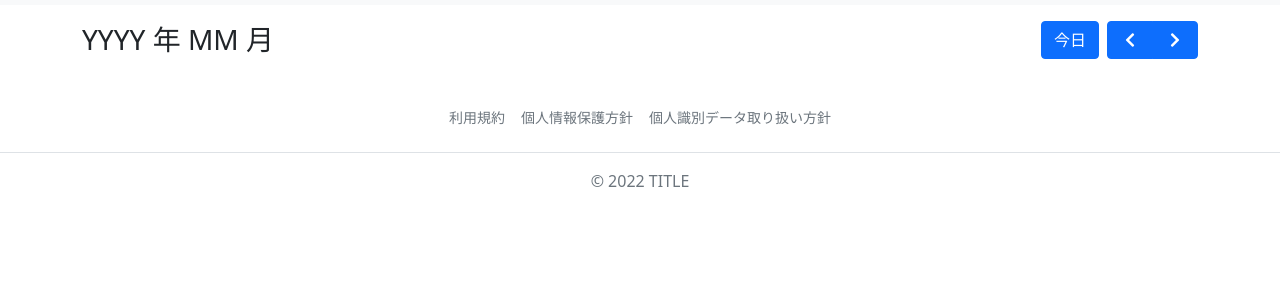
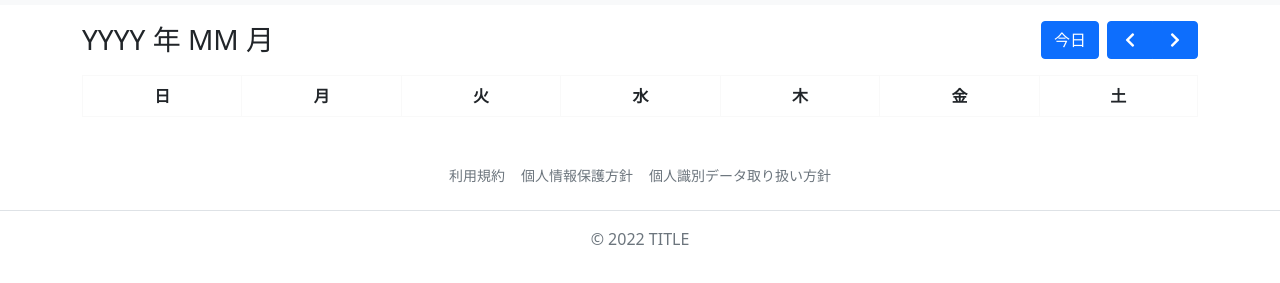
Before and after one commit to yuu-eguci/bootstrap-5.1-study, a plain HTML site: page index.html in a window 1280 px wide. Shown: the part 51-334 px from the top of the page. Drawn offline with nearby package versions, Linux system fonts and the light colour scheme.

Commit message:
🤡 Calendar header

```diff
--- a/index.html
+++ b/index.html
@@ -115,6 +115,36 @@
           </div>
         </div>
       </div>
+
+      <div class="mt-3">
+        <table class="table table-bordered" style="border-color: #f9f9f9;">
+          <thead class="fc-head">
+            <tr class="text-center">
+              <th style="width: 14.3%">
+                日
+              </th>
+              <th style="width: 14.3%">
+                月
+              </th>
+              <th style="width: 14.3%">
+                火
+              </th>
+              <th style="width: 14.3%">
+                水
+              </th>
+              <th style="width: 14.3%">
+                木
+              </th>
+              <th style="width: 14.3%">
+                金
+              </th>
+              <th style="width: 14.3%">
+                土
+              </th>
+            </tr>
+          </thead>
+        </table>
+      </div>
     </main>
 
     <footer class="py-3 my-4">
```
